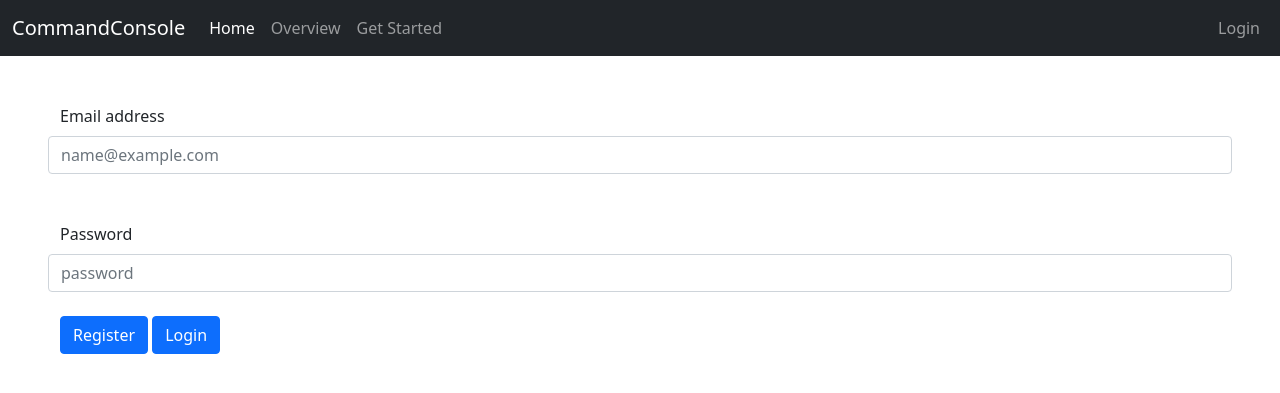
After one commit to Shreejan-35/CommandWeb, a Flask app: template templates/login.html in a window 1280 px wide. The commit adds this page. Shown: the top 393 px of the page. Run offline with Flask 2, Linux system fonts and the light colour scheme; the template is opened without the code that fills it, so the values that code supplies are empty.

Commit message:
Made the login page and create the database

```diff
--- a/app.py
+++ b/app.py
@@ -1,25 +1,32 @@
 from flask import Flask, render_template
+from flask_sqlalchemy import SQLAlchemy
 app = Flask(__name__)
+
+#making databse and cinfiguring it
+app.config['SQLALCHEMY_DATABASE_URI'] = "sqlite:///users.db"
+app.config['SQLALCHEMY_TRACK_MODIFICATIONS'] = False
+db = SQLAlchemy(app)
+
+class Users(db.Model):
+    sno = db.Column(db.Integer, primary_key = True)
+    username = db.Column(db.String(10), nullable=False)
+    password = db.Column(db.String(10), nullable = False)
 
 @app.route('/')
 def home():
     return render_template('index.html')
 
-@app.route('/login')
-def login():
-    return "login, page"
-
 @app.route('/overview')
 def overview():
     return render_template('overview.html')
 
-@app.route('/GetStared')
-def download():
-    return render_template('GetStared.html')
+@app.route('/GetStarted')
+def GetStarted():
+    return render_template('GetStarted.html')
 
-@app.route('/download')
-def download():
-    return render_template('download.html')
+@app.route('/login')
+def login():
+    return render_template('login.html')
 
 
 if __name__ == "__main__":
--- a/templates/index.html
+++ b/templates/index.html
@@ -33,10 +33,10 @@
           <div class="navbar-nav">
             <a href="/" class="nav-item nav-link active">Home</a>
             <a href="/overview" class="nav-item nav-link">Overview</a>
-            <a href="/GetStared" class="nav-item nav-link">Get Started</a>
+            <a href="/GetStarted" class="nav-item nav-link">Get Started</a>
           </div>
           <div class="navbar-nav ms-auto">
-            <a href="#" class="nav-item nav-link">Login</a>
+            <a href="/login" class="nav-item nav-link">Login</a>
           </div>
         </div>
       </div>
@@ -107,7 +107,7 @@
               <p class="card-text">Get started and Install CommandConsole.</p>
               <div class="d-flex justify-content-between align-items-center">
                 <div class="btn-group">
-                  <a href="/download">View</a>
+                  <a href="/GetStarted">View</a>
                 </div>
               </div>
             </div>
--- /dev/null
+++ b/templates/login.html
@@ -0,0 +1,67 @@
+<!DOCTYPE html>
+<html lang="en">
+  <head>
+    <!-- Required meta tags -->
+    <meta charset="utf-8" />
+    <meta name="viewport" content="width=device-width, initial-scale=1" />
+
+    <!-- Bootstrap CSS -->
+    <link
+      href="https://cdn.jsdelivr.net/npm/bootstrap@5.1.3/dist/css/bootstrap.min.css"
+      rel="stylesheet"
+      integrity="sha384-1BmE4kWBq78iYhFldvKuhfTAU6auU8tT94WrHftjDbrCEXSU1oBoqyl2QvZ6jIW3"
+      crossorigin="anonymous"
+    />
+
+    <title>CommandWeb</title>
+  </head>
+
+  <body style="align-items: center">
+    <!--Navbar-->
+    <nav class="navbar navbar-expand-lg navbar-dark bg-dark">
+      <div class="container-fluid">
+        <a href="/" class="navbar-brand">CommandConsole</a>
+        <button
+          type="button"
+          class="navbar-toggler"
+          data-bs-toggle="collapse"
+          data-bs-target="#navbarCollapse"
+        >
+          <span class="navbar-toggler-icon"></span>
+        </button>
+        <div class="collapse navbar-collapse" id="navbarCollapse">
+          <div class="navbar-nav">
+            <a href="/" class="nav-item nav-link active">Home</a>
+            <a href="/overview" class="nav-item nav-link">Overview</a>
+            <a href="/GetStarted" class="nav-item nav-link">Get Started</a>
+          </div>
+          <div class="navbar-nav ms-auto">
+            <a href="/login" class="nav-item nav-link">Login</a>
+          </div>
+        </div>
+      </div>
+    </nav>
+
+    <!--Login form-->
+    <div class="mb-3 row my-5 mx-5">
+      <label for="exampleFormControlInput1" class="form-label">Email address</label>
+        <input type="email" class="form-control" id="exampleFormControlInput1" placeholder="name@example.com">
+      </div>
+    </div>
+    <div class="mb-3 row mx-5 my-5">
+      <label for="exampleFormControlInput1" class="form-label">Password</label>
+      <input type="password" class="form-control" id="inputPassword" placeholder="password"/>
+      <div class="col-sm-10 my-4">
+    <button type="submit" class="btn btn-primary mb-3">Register</button>
+    <button type="submit" class="btn btn-primary mb-3">Login</button>
+  </div>
+    </div>
+
+    <!--Javascript-->
+    <script
+      src="https://cdn.jsdelivr.net/npm/bootstrap@5.1.3/dist/js/bootstrap.bundle.min.js"
+      integrity="sha384-ka7Sk0Gln4gmtz2MlQnikT1wXgYsOg+OMhuP+IlRH9sENBO0LRn5q+8nbTov4+1p"
+      crossorigin="anonymous"
+    ></script>
+  </body>
+</html>
--- a/templates/overview.html
+++ b/templates/overview.html
@@ -33,10 +33,10 @@
           <div class="navbar-nav">
             <a href="/" class="nav-item nav-link">Home</a>
             <a href="/overview" class="nav-item nav-link active">Overview</a>
-            <a href="/GetStared" class="nav-item nav-link">Get Started</a>
+            <a href="/GetStarted" class="nav-item nav-link">Get Started</a>
           </div>
           <div class="navbar-nav ms-auto">
-            <a href="#" class="nav-item nav-link">Login</a>
+            <a href="/login" class="nav-item nav-link">Login</a>
           </div>
         </div>
       </div>
@@ -79,7 +79,7 @@
         <br>
         <h3 class="card-title">Next Steps</h3>
         <p class="card-text">
-            Go to <a href="/GetStarted">Download</a>
+            Go to <a href="/GetStarted">Get Started</a>
         </p>
       </div>
     </div>
```
Also changed, not shown: templates/GetStarted.html (renamed from templates/GetStared.html, +42 -6 lines), templates/download.html (deleted), users.db (added).
